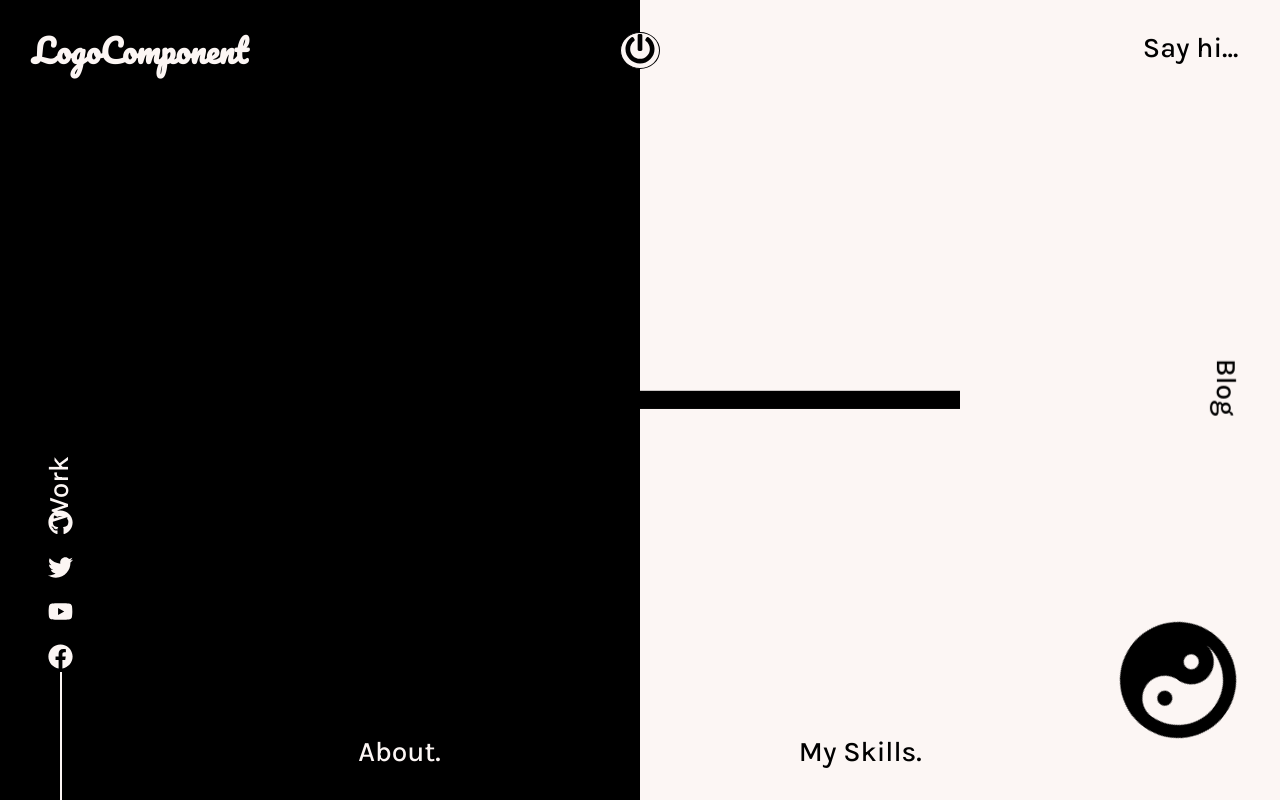
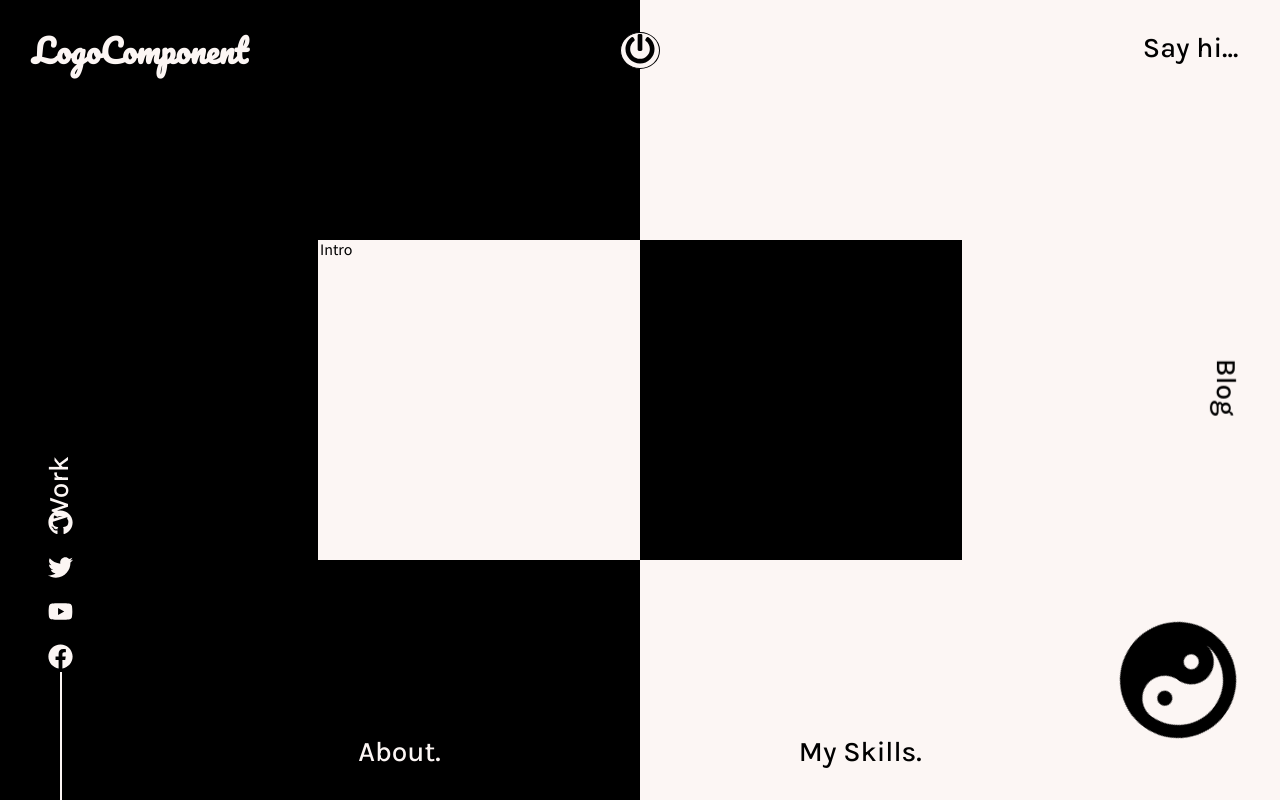
Before and after one commit to ramziddinolimov/React-Portfolio, a React (Create React App) app: page / in a window 1280 px wide. Both pictures are taken after a click on the button "click here". Built offline with nearby package versions, Linux system fonts and the light colour scheme.

Commit message:
intro continued

```diff
--- a/src/components/Intro.js
+++ b/src/components/Intro.js
@@ -8,6 +8,7 @@ const Box = styled.div`
     top: 50%;
     transform: translate(-50%, -50%);
     width: 50vw;
+    height: 40vh;
     display: flex;
     background-repeat: no-repeat;
     background-size: 100% 2px;
@@ -16,10 +17,12 @@ const Box = styled.div`
         ${props => props.theme.body} 50%,
         ${props => props.theme.text} 50%) bottom,
         linear-gradient(
+            to right,
             ${props => props.theme.body} 50%,
             ${props => props.theme.text} 50%) top;
-    border-left: 2px solid ${props => props.theme.body}
-    border-right: 2px solid ${props => props.theme.text}
+    border-left: 2px solid ${props => props.theme.body};
+    border-right: 2px solid ${props => props.theme.text};
+    z-index:1;
 
 `
 
```
